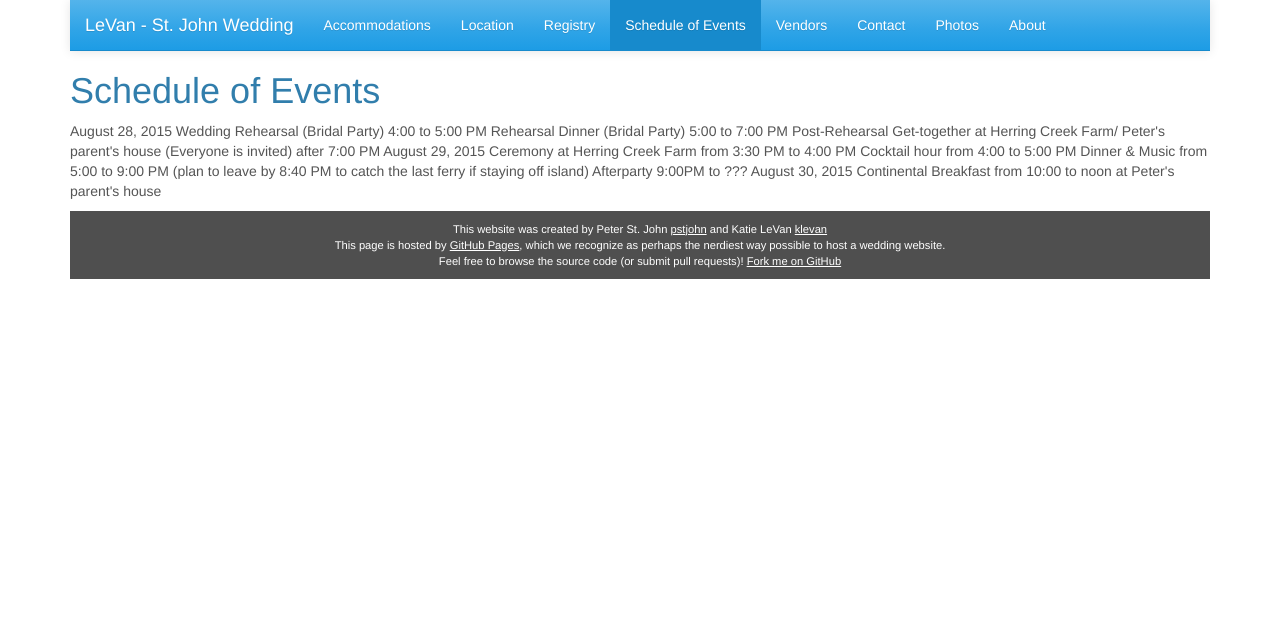
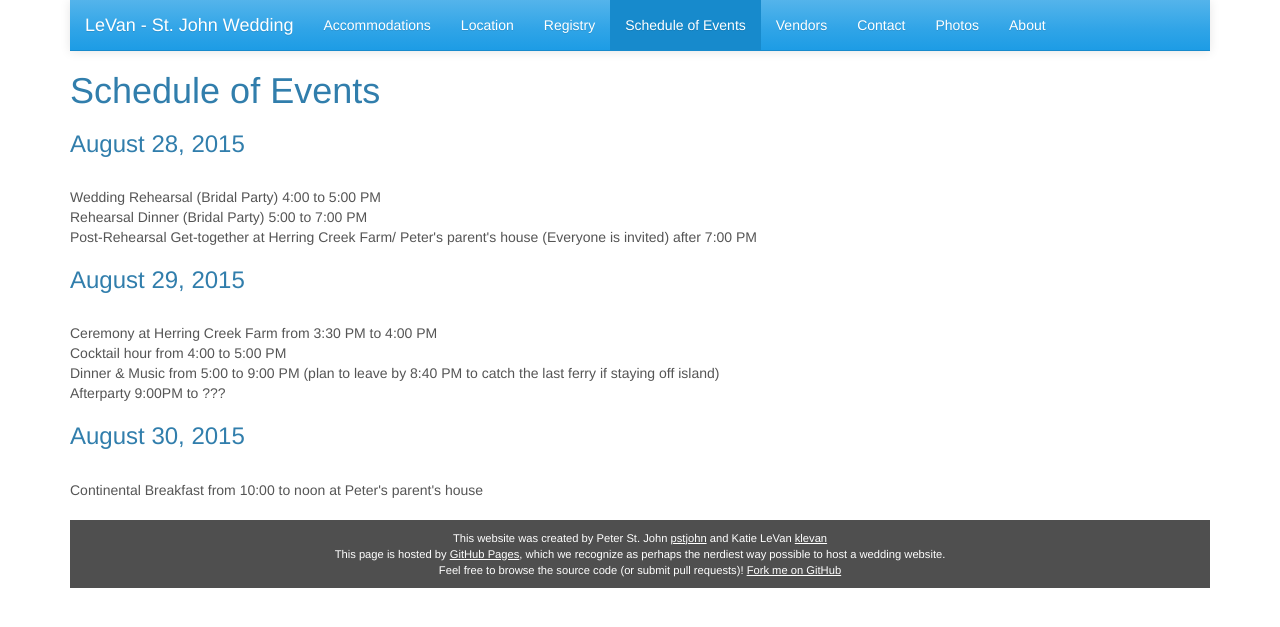
Before and after one commit to pstjohn/levanstjohn-wedding, a Jekyll site: the page built from schedule/index.html, in a window 1280 px wide. Shown: the top 627 px of the page. Built offline with Jekyll 4.4.1, drawn with Linux system fonts in a browser that asks for light colours; nearby versions of some CDN libraries; library files that are not in the unit come from our copies.

```diff
--- a/schedule/index.html
+++ b/schedule/index.html
@@ -3,16 +3,16 @@ layout: default
 title: Schedule of Events
 ---
 
-August 28, 2015
-Wedding Rehearsal (Bridal Party) 4:00 to 5:00 PM
-Rehearsal Dinner (Bridal Party) 5:00 to 7:00 PM
-Post-Rehearsal Get-together at Herring Creek Farm/ Peter's parent's house (Everyone is invited) after 7:00 PM
+<p><h3>August 28, 2015 </h3><br/>
+Wedding Rehearsal (Bridal Party) 4:00 to 5:00 PM<br/>
+Rehearsal Dinner (Bridal Party) 5:00 to 7:00 PM<br/>
+Post-Rehearsal Get-together at Herring Creek Farm/ Peter's parent's house (Everyone is invited) after 7:00 PM</p>
 
-August 29, 2015
-Ceremony at Herring Creek Farm from 3:30 PM to 4:00 PM
-Cocktail hour from 4:00 to 5:00 PM
-Dinner & Music from 5:00 to 9:00 PM (plan to leave by 8:40 PM to catch the last ferry if staying off island)
-Afterparty 9:00PM to ???
+<p><h3>August 29, 2015 </h3><br/>
+Ceremony at Herring Creek Farm from 3:30 PM to 4:00 PM<br/>
+Cocktail hour from 4:00 to 5:00 PM<br/>
+Dinner & Music from 5:00 to 9:00 PM (plan to leave by 8:40 PM to catch the last ferry if staying off island)<br/>
+Afterparty 9:00PM to ???</p>
 
-August 30, 2015
-Continental Breakfast from 10:00 to noon at Peter's parent's house
+<p><h3>August 30, 2015</h3><br/>
+Continental Breakfast from 10:00 to noon at Peter's parent's house</p>
```
